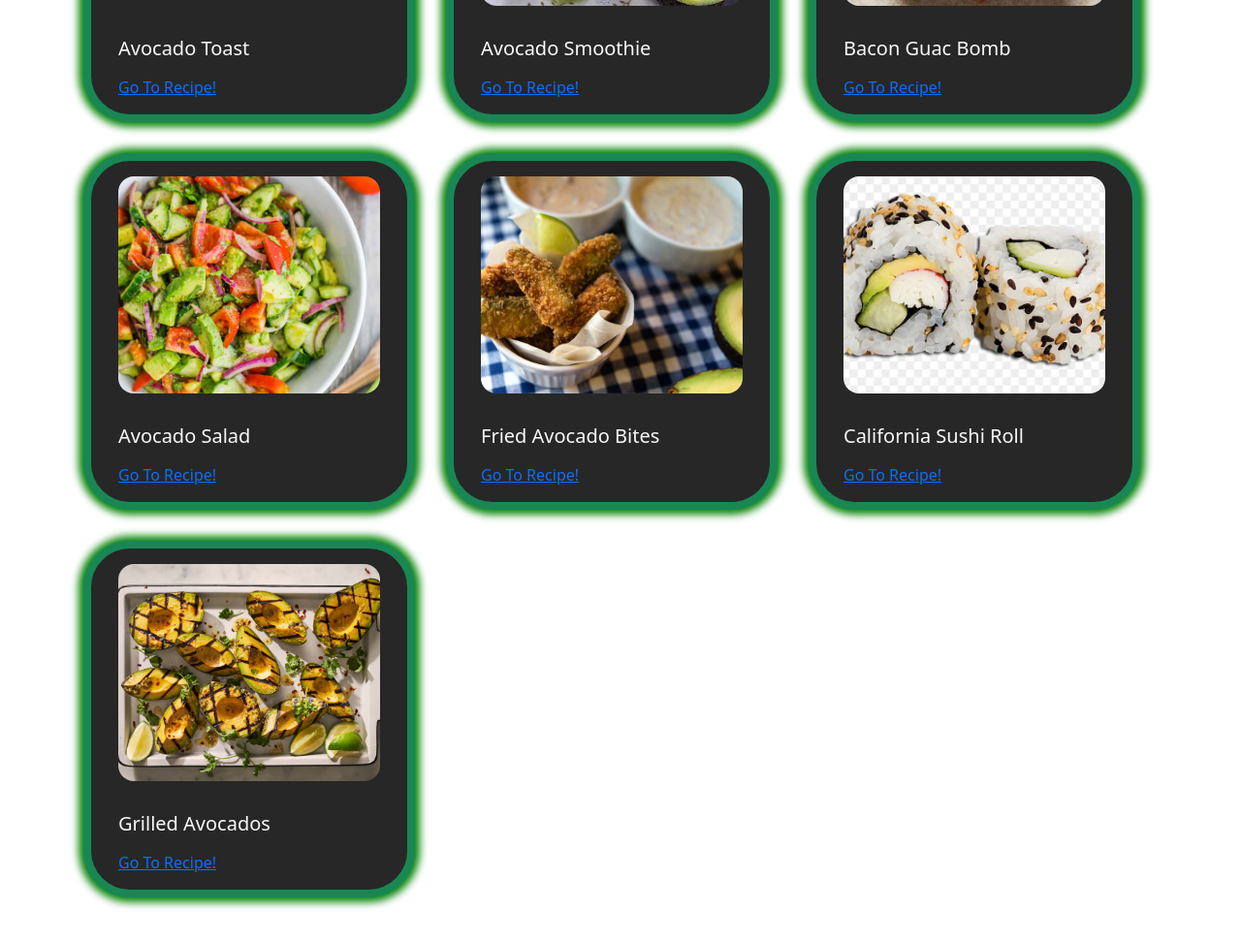
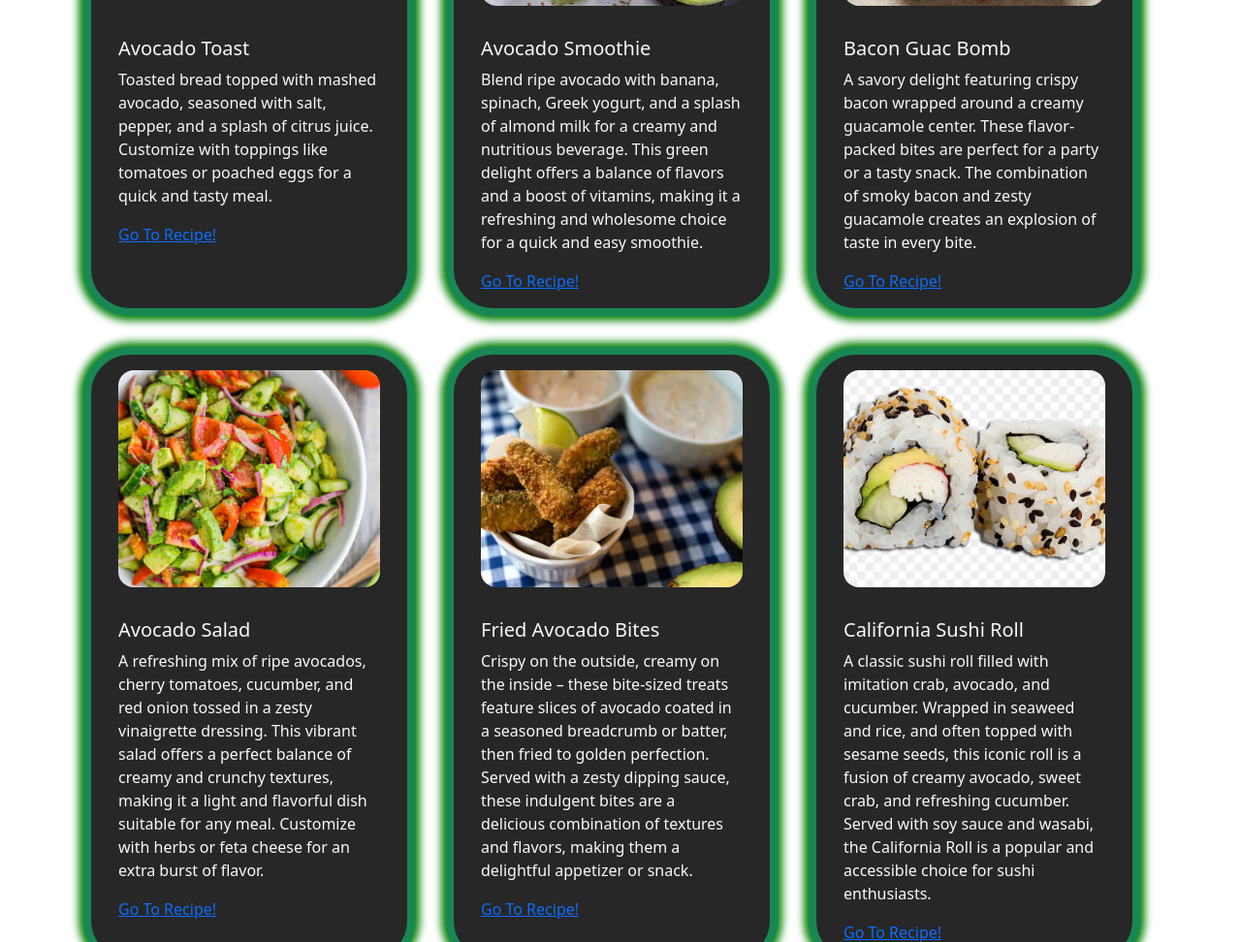
Before and after one commit to notjasonlin/cosi-103a, a React (Create React App) app in the folder avocado/: page / in a window 1280 px wide. Shown: the part 498-1470 px from the top of the page at 97% size. Built offline with nearby package versions, Linux system fonts and the light colour scheme.

Commit message:
Integrated new directories and recipe descriptions to one branch

```diff
--- a/avocado/src/components/recipes.js
+++ b/avocado/src/components/recipes.js
@@ -20,6 +20,9 @@ const RecipeList = ({ recipeId }) => {
       <div key={selectedRecipe.id} className="recipe">
         <h1>{selectedRecipe.name}</h1>
         <img src={selectedRecipe.image} alt={selectedRecipe.name} />
+        <div className="description">
+          <p>{selectedRecipe.description}</p>
+        </div>
         <div className="ingredients">
           <h2>Ingredients</h2>
           <ul>
--- a/avocado/src/data/recipeData.js
+++ b/avocado/src/data/recipeData.js
@@ -2,6 +2,7 @@ const recipesData = [
 	{
 		id: 1,
 		name: "Avocado Toast",
+		description: "Toasted bread topped with mashed avocado, seasoned with salt, pepper, and a splash of citrus juice. Customize with toppings like tomatoes or poached eggs for a quick and tasty meal.",
 		ingredients: [
 			"1 ripe avocado",
 			"2 slices of your favorite bread (sourdough, whole grain, or multigrain work well)",
@@ -21,6 +22,7 @@ const recipesData = [
 	{
 		id: 2,
 		name: "Avocado Smoothie",
+		description: "Blend ripe avocado with banana, spinach, Greek yogurt, and a splash of almond milk for a creamy and nutritious beverage. This green delight offers a balance of flavors and a boost of vitamins, making it a refreshing and wholesome choice for a quick and easy smoothie.",
 		ingredients: [
 			"1 ripe avocado, peeled and pitted",
 			"1/2 cup milk or almond milk",
@@ -44,6 +46,7 @@ const recipesData = [
 	{
 		id: 3,
 		name: "Bacon Guac Bomb",
+		description: "A savory delight featuring crispy bacon wrapped around a creamy guacamole center. These flavor-packed bites are perfect for a party or a tasty snack. The combination of smoky bacon and zesty guacamole creates an explosion of taste in every bite.",
 		ingredients: [
 			"2 ripe avocados, peeled and pitted",
 			"2-3 slices of cooked bacon, crumbled",
@@ -73,6 +76,7 @@ const recipesData = [
 	{
 		id: 4,
 		name: "Avocado Salad",
+		description: "A refreshing mix of ripe avocados, cherry tomatoes, cucumber, and red onion tossed in a zesty vinaigrette dressing. This vibrant salad offers a perfect balance of creamy and crunchy textures, making it a light and flavorful dish suitable for any meal. Customize with herbs or feta cheese for an extra burst of flavor.",
 		ingredients: [
 			"2 ripe avocados, peeled, pitted, and sliced",
 			"1 cucumber, sliced",
@@ -101,6 +105,7 @@ const recipesData = [
 	{
 		id: 5,
 		name: "Fried Avocado Bites",
+		description: "Crispy on the outside, creamy on the inside – these bite-sized treats feature slices of avocado coated in a seasoned breadcrumb or batter, then fried to golden perfection. Served with a zesty dipping sauce, these indulgent bites are a delicious combination of textures and flavors, making them a delightful appetizer or snack.",
 		ingredients: [
 			"2 ripe avocados, peeled, pitted, and cut into bite-sized pieces",
 			"1 cup all-purpose flour",
@@ -126,6 +131,7 @@ const recipesData = [
 	{
 		id: 6,
 		name: "California Sushi Roll",
+		description: "A classic sushi roll filled with imitation crab, avocado, and cucumber. Wrapped in seaweed and rice, and often topped with sesame seeds, this iconic roll is a fusion of creamy avocado, sweet crab, and refreshing cucumber. Served with soy sauce and wasabi, the California Roll is a popular and accessible choice for sushi enthusiasts.",
 		ingredients: [
 			"2 cups sushi rice, cooked and seasoned with sushi vinegar",
 			"4 sheets nori (seaweed)",
@@ -152,6 +158,7 @@ const recipesData = [
 	{
 		id: 7,
 		name: "Grilled Avocados",
+		description: "Halved avocados lightly brushed with olive oil, seasoned with salt and pepper, and grilled until they develop a smoky char. The heat enhances the natural creaminess of the avocado while adding a hint of smokiness. Grilled avocados can be enjoyed on their own, as a side dish, or incorporated into various recipes, offering a unique twist to the beloved fruit.",
 		ingredients: [
 			"2 ripe avocados, halved and pitted",
 			"Olive oil, for brushing",
```
